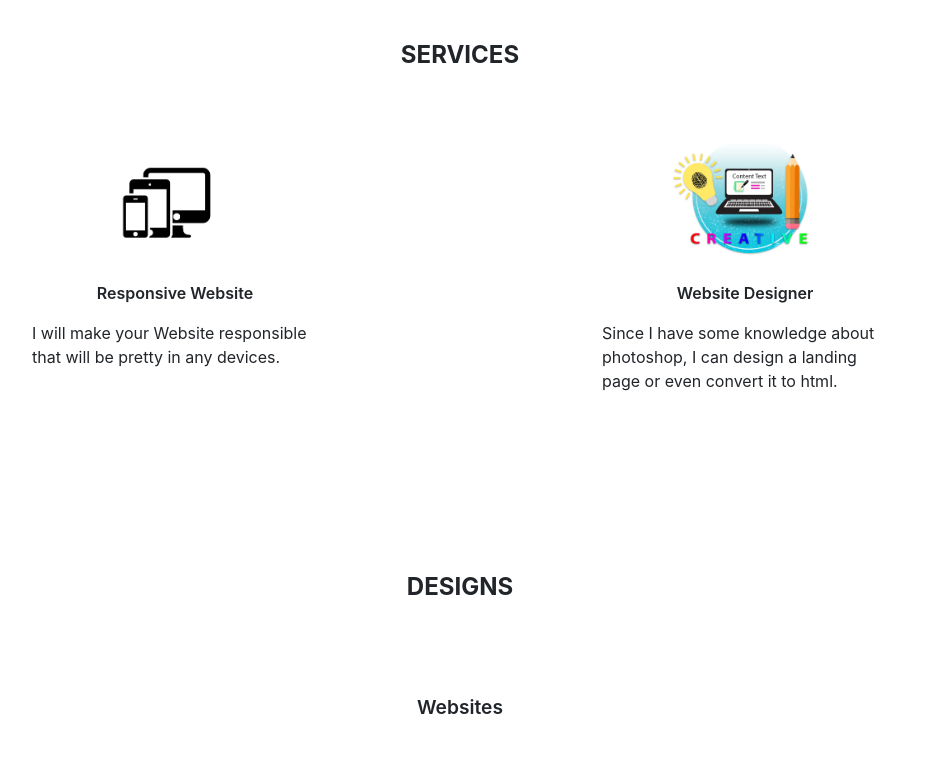
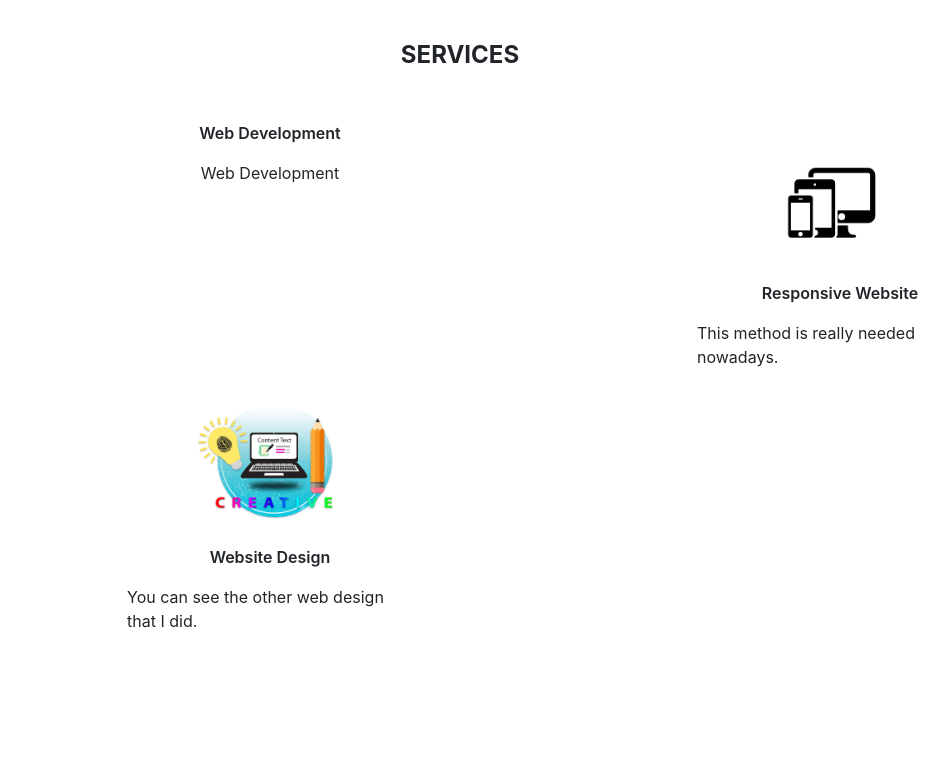
Before and after one commit to xjmmoto/myportfolio, a plain HTML site: page index.html in a window 1280 px wide. Shown: the part 580-1347 px from the top of the page, without its empty margins (180-1129 px from the left). Drawn offline with Linux system fonts and the light colour scheme; animation ran at ten frames a second.

Commit message:
Update index.html

```diff
--- a/index.html
+++ b/index.html
@@ -80,23 +80,31 @@
                 </div>
 
                 <div class="row">
-                    <div class="col-sm-12 col-md-6 col-lg-4 offset-lg-1">
+                    <div class="col-sm-12 col-md-6 col-lg-4 offset-md-2">
+                        <div class="centerize small-page">
+                            <p class="title-services">Web Development</p>
+                            <p>
+                                Web Development
+                            </p>
+                        </div>
+                    </div>
+
+                    <div class="col-sm-12 col-md-6 col-lg-4 offset-md-2">
                         <div class="centerize small-page">
                             <img src="resources/images/vector01.png" alt="Responsive Designs" class="img-fluid svs">
                             <p class="title-services">Responsive Website</p>
                             <p>
-                                I will make your Website responsible that will be pretty in any devices.
+                                This method is really needed nowadays.
                             </p>
                         </div>
                     </div>
 
-                    <div class="col-sm-12 col-md-6 col-lg-4 offset-lg-2">
+                    <div class="col-sm-12 col-md-6 col-lg-4 offset-md-2">
                         <div class="centerize small-page">
                             <img src="resources/images/design.jpg" alt="Design" class="img-fluid svs">
-                            <p class="title-services">Website Designer</p>
+                            <p class="title-services">Website Design</p>
                             <p>
-                                Since I have some knowledge about photoshop, I can design a landing page or even convert
-                                it to html.
+                               You can see the other web design that I did.
                             </p>
                         </div>
                     </div>
```
